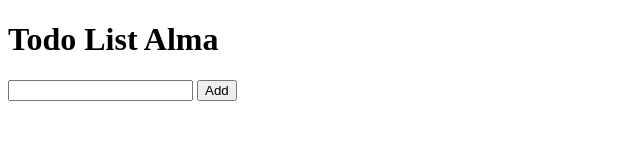
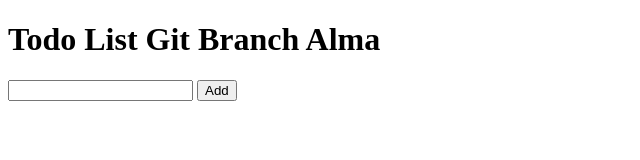
Before and after one commit to almaaqila/todolist-app, a plain HTML site: page index.html in a window 1280 px wide. Shown: the whole page, without its empty margins (0-640 px from the left). Drawn offline with Linux system fonts and the light colour scheme.

Commit message:
contoh membuat branch baru

```diff
--- a/index.html
+++ b/index.html
@@ -7,7 +7,7 @@
     <link rel="stylesheet" href="index.css"/>
 </head>
 <body>
-    <h1>Todo List Alma</h1>
+    <h1>Todo List Git Branch Alma </h1>
     <form class="form-task">
         <input type="text" class="input-form" />
         <button type="submit">Add</button>
```
